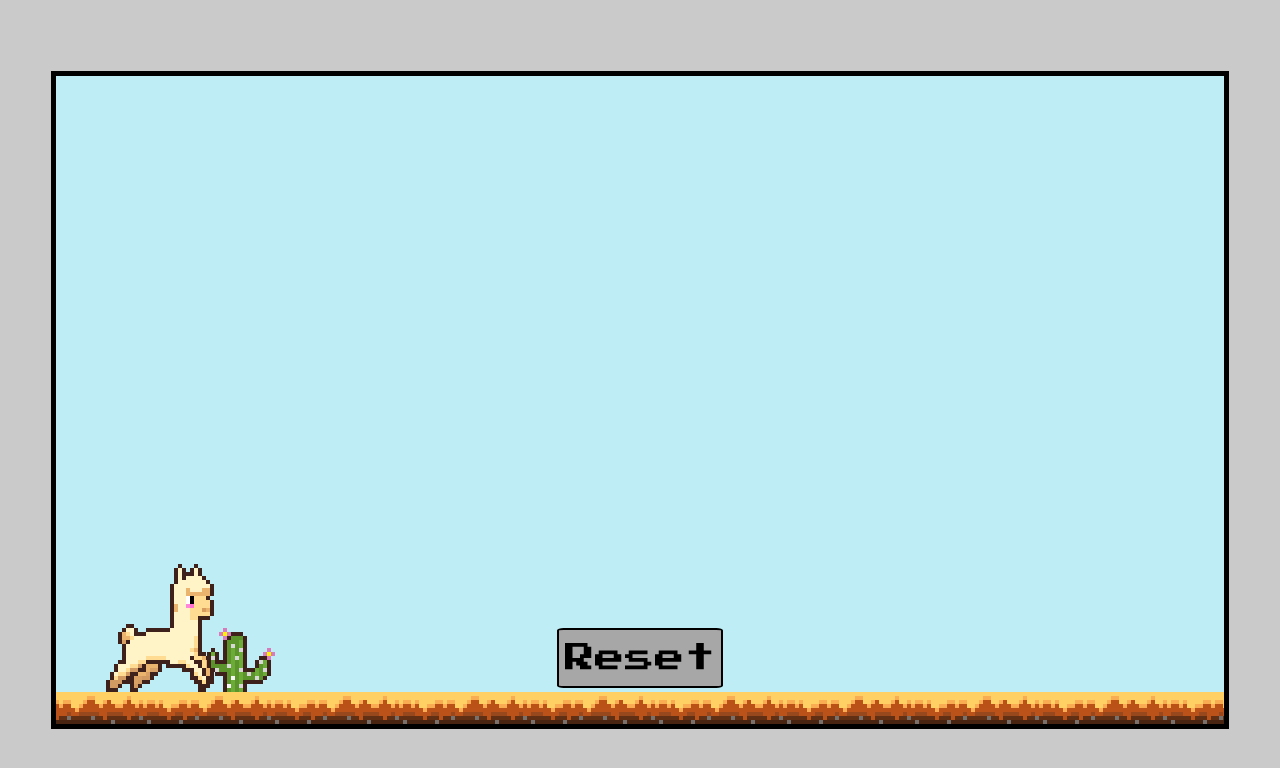
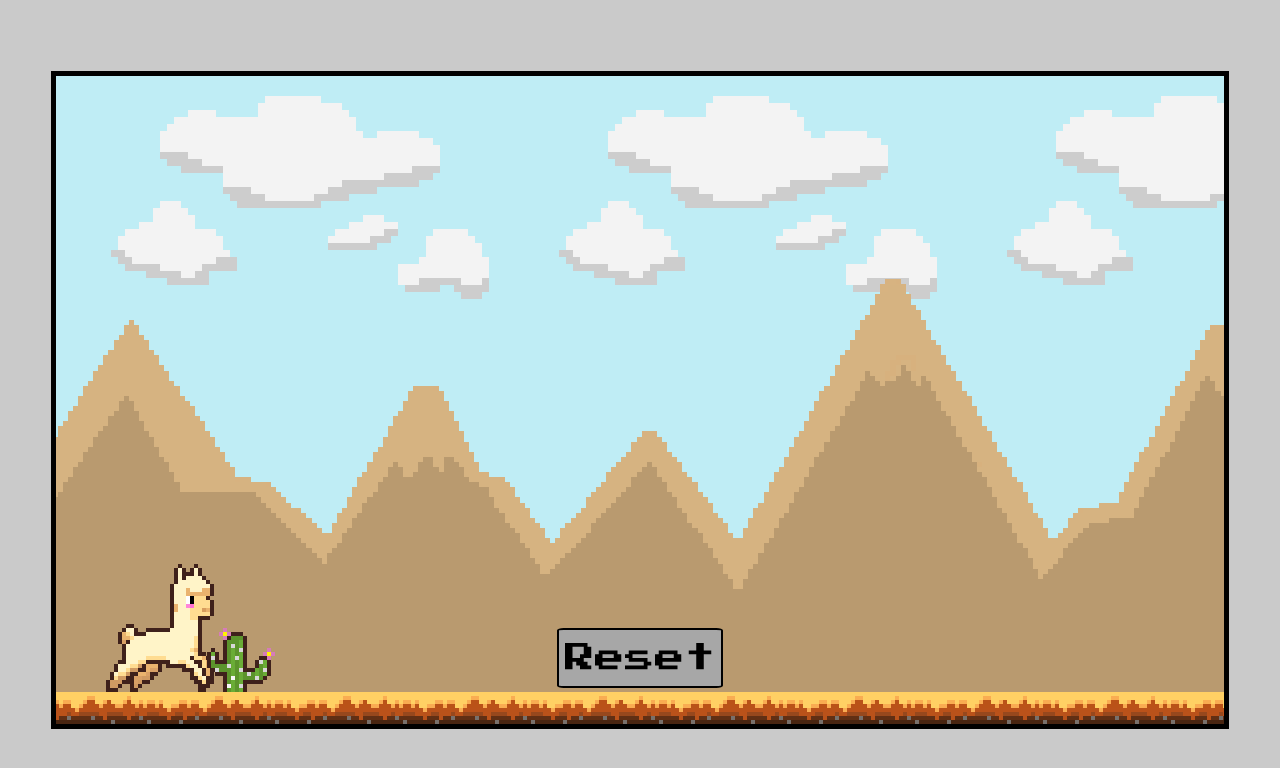
Before and after one commit to g-nasc/alpaca-adventure, a plain HTML site: page index.html in a window 1280 px wide. Drawn offline with Linux system fonts and the light colour scheme.

Commit message:
Adiciona nuvens e fundo com montanhas

```diff
--- a/index.html
+++ b/index.html
@@ -12,8 +12,11 @@
 
 <body>
     <div id="game-area">
-        <div id="chao">
-        </div>
+        <div id="nuvens"></div>
+
+        <div id="fundo"></div>
+
+        <div id="chao"></div>
 
         <div id="alpaca">
             <div id="hitbox-alpaca"></div>
@@ -28,6 +31,8 @@
         <button id="reset">Reset</button>
     </div>
 
+    </div>
+
     <script src="script.js"></script>
 </body>
 </html>
--- a/script.js
+++ b/script.js
@@ -96,3 +96,32 @@ reset.addEventListener("click", reseta)
 function reseta() {
     location.reload();
 }
+
+
+const fundo = document.getElementById('fundo');
+let posicaoFundo = 0;
+
+function moverCenario() {
+    if (!jogoRodando) return;
+
+    posicaoFundo -= velocidade * 0.05;
+
+    fundo.style.backgroundPositionX = `${posicaoFundo}px`;
+
+    requestAnimationFrame(moverCenario);
+}
+moverCenario();
+
+const nuvens = document.getElementById('nuvens');
+let posicaoNuvens = 0;
+
+function moverNuvens() {
+    if (!jogoRodando) return;
+
+    posicaoNuvens -= velocidade * 0.0125;
+
+    nuvens.style.backgroundPositionX = `${posicaoNuvens}px`;
+
+    requestAnimationFrame(moverNuvens);
+}
+moverNuvens();
--- a/style.css
+++ b/style.css
@@ -81,7 +81,7 @@ body {
 
 #reset {
     position: absolute;
-    bottom: 112px; /* distância do chão */
+    bottom: 112px;
     left: 50%;
     transform: translateX(-50%);
     border-style: double;
@@ -92,3 +92,29 @@ body {
     font-size: 30px;
     font-family: 'Press Start 2P';
 }
+
+#fundo {
+    position: absolute;
+    top: 0;
+    left: 0;
+    width: 100%;
+    height: 100%;
+    background-image: url('assets/montanhas3.png');
+    background-repeat: repeat-x;
+    background-size: 1300px;
+    image-rendering: pixelated;
+    z-index: 0;
+}
+
+#nuvens {
+    background-image: url('assets/nuvem1.png') ;
+    position: absolute;
+    top: -50px;
+    left: 0;
+    width: 100%;
+    height: 100%;
+    background-repeat: repeat-x;
+    background-size: 448px;
+    image-rendering: pixelated;
+    z-index: 0;
+}
```
Also changed, not shown: assets/montanhas.png (added), assets/montanhas2.png (added), assets/montanhas3.png (added), assets/nuvem1.png (added), assets/nuvem2.png (added), assets/nuvem6.png (added).
